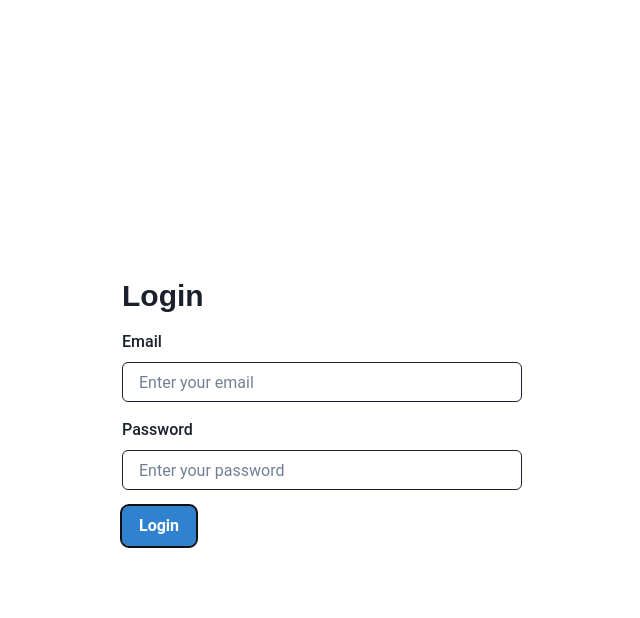
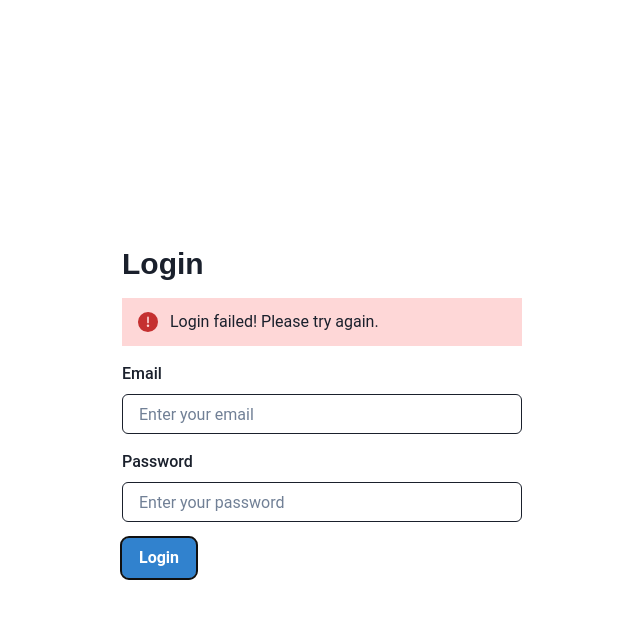
Before and after one commit to cimafrancamae/slack-app, a React (Vite) app: page / in a window 1280 px wide. Both pictures are taken after typing "name@example.com", "Sample123" into the empty fields and a click on the button "Login". Shown: the top 618 px of the page, without its empty margins (318-958 px from the left). Built offline with nearby package versions, Linux system fonts and the light colour scheme; no server answers.

Commit message:
feat: implement login alert

```diff
--- a/src/pages/Login/LoginPage.jsx
+++ b/src/pages/Login/LoginPage.jsx
@@ -7,6 +7,8 @@ import {
   Input,
   Button,
   Text,
+  Alert,
+  AlertIcon,
 } from '@chakra-ui/react';
 import { loginUser } from '../../services/api';
 import { useNavigate } from 'react-router-dom';
@@ -17,7 +19,15 @@ const LoginPage = () => {
     password: '',
   });
 
+  const [alertMessage, setAlertMessage] = useState(null);
   const navigate = useNavigate();
+
+  const showAlert = (message, type) => {
+    setAlertMessage({ message, type });
+    setTimeout(() => {
+        setAlertMessage(null);
+    }, 5000)
+  }
 
   const handleInputChange = (e) => {
     const { name, value } = e.target;
@@ -37,6 +47,7 @@ const LoginPage = () => {
     } catch (error) {
         setFormData({ email: '', password: '' });
         console.error('Login error:', error.message);
+        showAlert('Login failed! Please try again.', 'error');
     }
 
   };
@@ -47,6 +58,12 @@ const LoginPage = () => {
         <Heading as="h2" size="lg" mb="4">
             Login
         </Heading>
+        { alertMessage && (
+            <Alert status={alertMessage.type} mb={'4'}>
+                <AlertIcon />
+                {alertMessage.message}
+            </Alert>
+        )}
         <form onSubmit={handleSubmit}>
             <FormControl mb="4">
             <FormLabel>Email</FormLabel>
```
